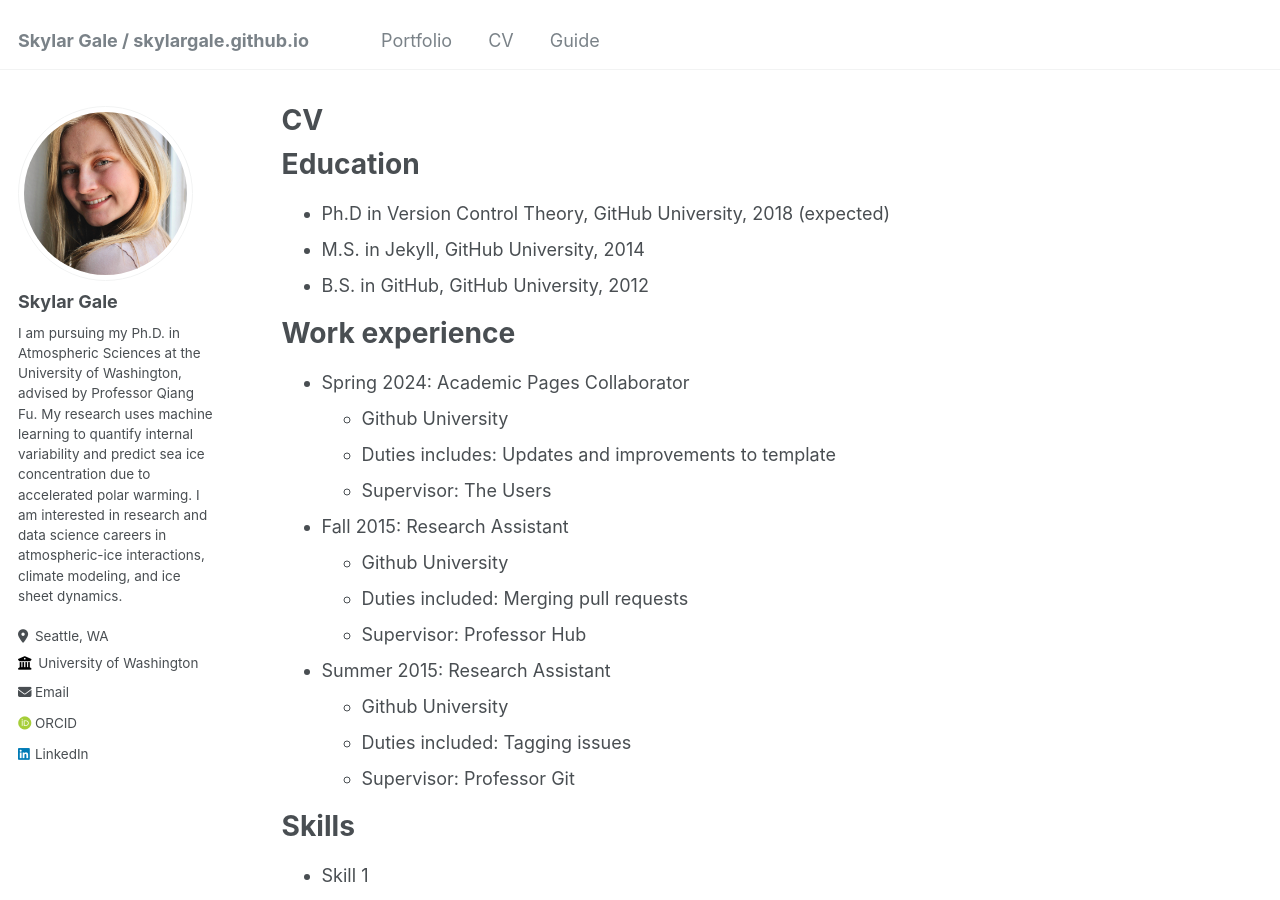
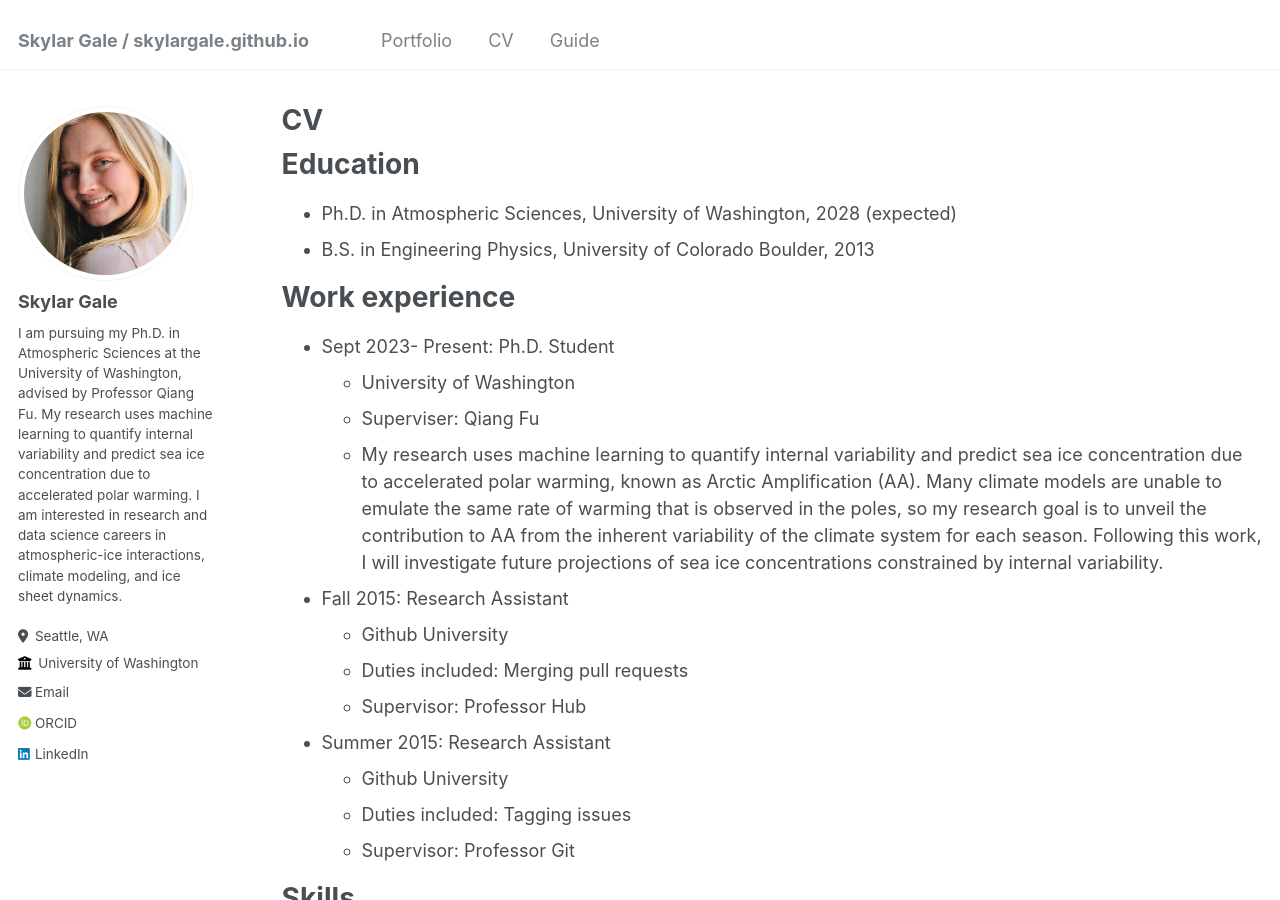
Before and after one commit to skylargale/skylargale.github.io, a Jekyll site: the page built from _pages/cv.md, in a window 1280 px wide and 900 px high. Built offline with Jekyll 4.4.1, drawn with Linux system fonts in a browser that asks for light colours; some web fonts are replaced.

Commit message:
Update cv.md

```diff
--- a/_pages/cv.md
+++ b/_pages/cv.md
@@ -11,16 +11,15 @@ redirect_from:
 
 Education
 ======
-* Ph.D in Version Control Theory, GitHub University, 2018 (expected)
-* M.S. in Jekyll, GitHub University, 2014
-* B.S. in GitHub, GitHub University, 2012
+* Ph.D. in Atmospheric Sciences, University of Washington, 2028 (expected)
+* B.S. in Engineering Physics, University of Colorado Boulder, 2013
 
 Work experience
 ======
-* Spring 2024: Academic Pages Collaborator
-  * Github University
-  * Duties includes: Updates and improvements to template
-  * Supervisor: The Users
+* Sept 2023- Present: Ph.D. Student
+  * University of Washington
+  * Superviser: Qiang Fu
+  * My research uses machine learning to quantify internal variability and predict sea ice concentration due to accelerated polar warming, known as Arctic Amplification (AA). Many climate models are unable to emulate the same rate of warming that is observed in the poles, so my research goal is to unveil the contribution to AA from the inherent variability of the climate system for each season. Following this work, I will investigate future projections of sea ice concentrations constrained by internal variability.
 
 * Fall 2015: Research Assistant
   * Github University
```
